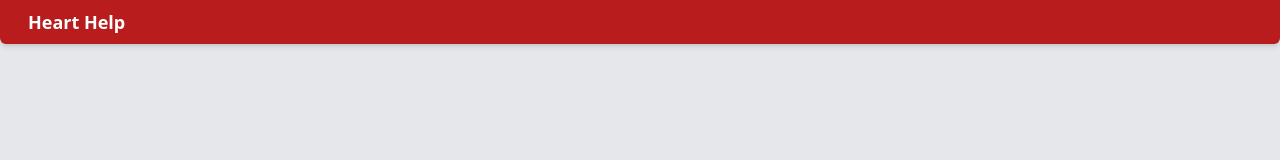
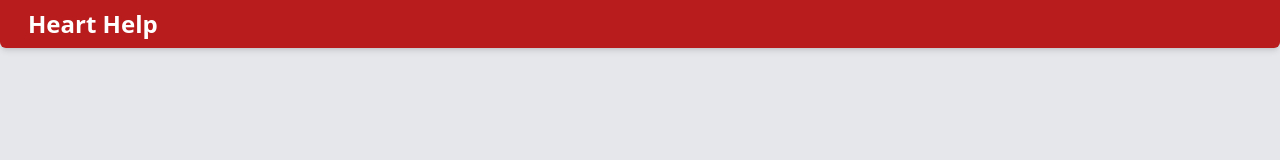
Before and after one commit to linglejack06/heart-help, a React (Vite) app: page / in a window 1280 px wide. Shown: the top 160 px of the page. Built offline with nearby package versions, Linux system fonts and the light colour scheme.

Commit message:
update size of header text

```diff
--- a/src/components/Header.tsx
+++ b/src/components/Header.tsx
@@ -1,6 +1,6 @@
 const Header = () => (
   <div className="text-white bg-red-700 p-2 corner rounded-b-md shadow-md sticky top-0">
-    <h1 className="ml-5 text-lg font-bold">Heart Help</h1>
+    <h1 className="ml-5 text-2xl font-extrabold">Heart Help</h1>
   </div>
 );
 
```
